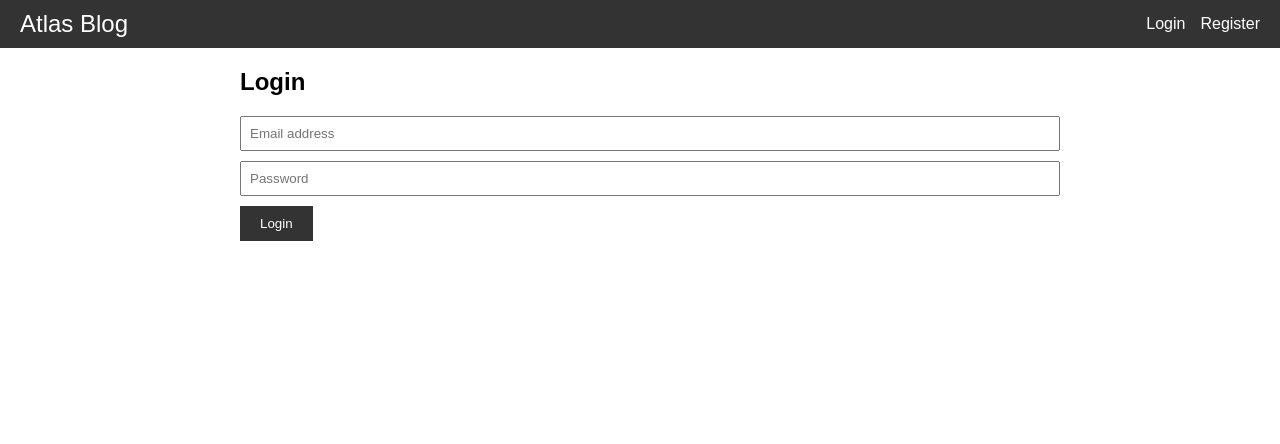
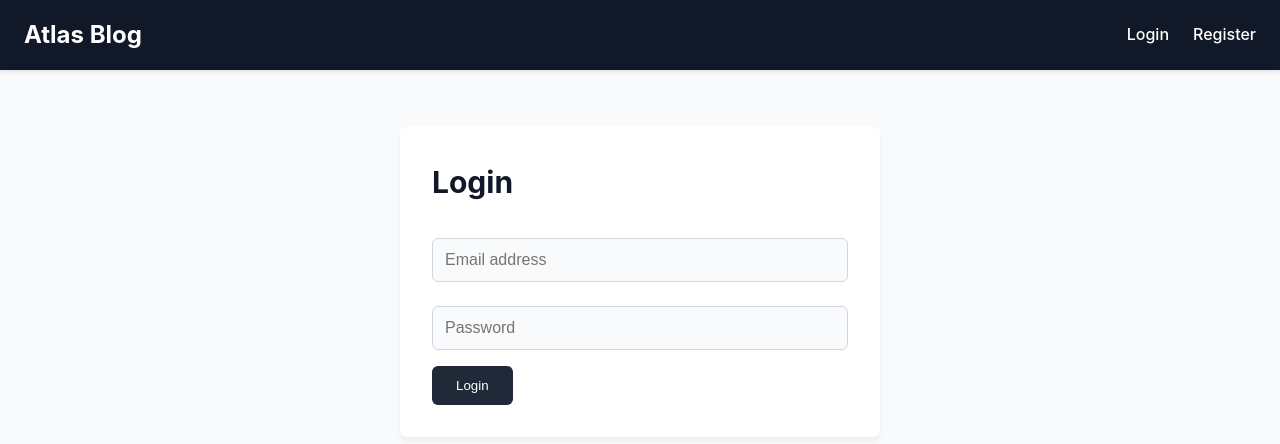
Before and after one commit to Tretorhate/blog_front, a React (Create React App) app: page /login in a window 1280 px wide. Shown: the top 444 px of the page. Built offline with nearby package versions, Linux system fonts and the light colour scheme.

Commit message:
front changes

```diff
--- a/src/components/Navbar.js
+++ b/src/components/Navbar.js
@@ -20,7 +20,12 @@ function Navbar({ user, setUser }) {
           <>
             <Link to="/create-post">Create Post</Link>
             <Link to="/profile">Profile</Link>
-            <button onClick={handleLogout}>Logout</button>
+            {user.role === "admin" && (
+              <Link to="/register">Register New User</Link>
+            )}
+            <button className="nav-button" onClick={handleLogout}>
+              Logout
+            </button>
           </>
         ) : (
           <>
--- a/src/styles.css
+++ b/src/styles.css
@@ -1,43 +1,126 @@
-body {
-  font-family: Arial, sans-serif;
+/* Reset and Base Styles */
+* {
   margin: 0;
   padding: 0;
+  box-sizing: border-box;
 }
 
-.container {
-  max-width: 800px;
-  margin: 20px auto;
-  padding: 0 20px;
+body {
+  font-family: "Inter", -apple-system, BlinkMacSystemFont, "Segoe UI", Roboto,
+    sans-serif; /* Updated from Arial */
+  background-color: #f9fafb; /* Light gray */
+  color: #1f2937; /* Dark gray */
+  line-height: 1.6;
 }
 
+/* Container */
+.container {
+  max-width: 960px; /* Slightly wider than 800px */
+  margin: 0 auto; /* Centered */
+  padding: 1.5rem; /* Consistent padding */
+}
+
+/* Typography */
+h2 {
+  font-size: 1.875rem; /* 30px */
+  font-weight: 700;
+  color: #111827; /* Nearly black */
+  margin-bottom: 1.5rem;
+}
+
+h3 {
+  font-size: 1.25rem; /* 20px */
+  font-weight: 600;
+  color: #374151; /* Darker gray */
+}
+
+/* Buttons (General) */
+button {
+  background-color: #1f2937; /* Dark gray */
+  color: #ffffff;
+  padding: 0.75rem 1.5rem; /* Updated from 10px 20px */
+  border: none;
+  border-radius: 0.375rem; /* 6px */
+  font-weight: 500;
+  cursor: pointer;
+  transition: background-color 0.2s ease, transform 0.1s ease;
+}
+
+button:hover {
+  background-color: #374151; /* Lighter gray, updated from #555 */
+  transform: translateY(-1px);
+}
+
+button:active {
+  transform: translateY(0);
+}
+
+/* Navbar */
 .navbar {
-  background-color: #333;
-  padding: 10px 20px;
+  background-color: #111827; /* Dark navy, updated from #333 */
+  padding: 1rem 1.5rem; /* Updated from 10px 20px */
   display: flex;
   justify-content: space-between;
   align-items: center;
+  box-shadow: 0 2px 4px rgba(0, 0, 0, 0.1); /* Added shadow */
 }
 
 .navbar .logo {
-  color: white;
+  color: #ffffff; /* Updated from white */
   text-decoration: none;
-  font-size: 1.5em;
+  font-size: 1.5rem; /* Updated from 1.5em */
+  font-weight: 700; /* Bold logo */
 }
 
-.nav-links a,
-.nav-links button {
-  color: white;
-  text-decoration: none;
-  margin-left: 15px;
-  background: none;
-  border: none;
-  cursor: pointer;
+.nav-links {
+  display: flex;
+  gap: 1.5rem; /* Updated from margin-left: 15px */
+  align-items: center; /* Align items vertically */
 }
 
+.nav-links a {
+  color: #ffffff;
+  text-decoration: none;
+  font-weight: 500;
+  transition: color 0.2s ease;
+}
+
+.nav-links a:hover {
+  color: #d1d5db; /* Light gray on hover */
+}
+
+/* Logout Button */
+.nav-links .nav-button {
+  background: none; /* No background, blends with navbar */
+  color: #ffffff;
+  padding: 0.5rem 1rem; /* Smaller than general button */
+  border: 1px solid #ffffff; /* Subtle border */
+  border-radius: 0.375rem; /* 6px */
+  font-weight: 500;
+  cursor: pointer;
+  transition: color 0.2s ease, border-color 0.2s ease, transform 0.1s ease;
+}
+
+.nav-links .nav-button:hover {
+  color: #d1d5db;
+  border-color: #d1d5db;
+  transform: translateY(-1px);
+}
+
+.nav-links .nav-button:active {
+  transform: translateY(0);
+}
+
+/* Forms (auth-form, post-form, profile) */
 .auth-form,
 .post-form,
 .profile {
-  margin: 20px 0;
+  background-color: #ffffff;
+  padding: 2rem; /* Updated from margin-based spacing */
+  border-radius: 0.5rem; /* 8px */
+  box-shadow: 0 4px 6px rgba(0, 0, 0, 0.05); /* Added subtle shadow */
+  max-width: 480px;
+  margin: 2rem auto; /* Centered with more margin */
 }
 
 .auth-form input,
@@ -45,75 +128,139 @@ body {
 .post-form textarea,
 .profile input,
 .profile textarea {
-  display: block;
   width: 100%;
-  margin: 10px 0;
-  padding: 8px;
+  padding: 0.75rem; /* Updated from 8px */
+  margin: 0.5rem 0 1rem; /* Updated spacing */
+  border: 1px solid #d1d5db; /* Light gray border */
+  border-radius: 0.375rem; /* 6px */
+  font-size: 1rem;
+  background-color: #f9fafb; /* Light background */
+  transition: border-color 0.2s ease;
 }
 
-button {
-  background-color: #333;
-  color: white;
-  padding: 10px 20px;
-  border: none;
-  cursor: pointer;
+.auth-form input:focus,
+.post-form input:focus,
+.post-form textarea:focus,
+.profile input:focus,
+.profile textarea:focus {
+  outline: none;
+  border-color: #6b7280; /* Medium gray */
+  box-shadow: 0 0 0 2px rgba(107, 114, 128, 0.2); /* Focus ring */
 }
 
-button:hover {
-  background-color: #555;
+.post-form textarea,
+.profile textarea {
+  min-height: 120px;
+  resize: vertical;
 }
 
-.error {
-  color: red;
-}
-
-.success {
-  color: green;
+/* Post List */
+.post-list {
+  margin-top: 2rem; /* Added spacing */
 }
 
 .post-list .post {
-  border: 1px solid #ddd;
-  padding: 15px;
-  margin: 10px 0;
+  background-color: #ffffff;
+  padding: 1.5rem; /* Updated from 15px */
+  border-radius: 0.5rem; /* 8px, updated from 1px border */
+  box-shadow: 0 2px 4px rgba(0, 0, 0, 0.05); /* Replaced border with shadow */
+  margin-bottom: 1.5rem; /* Updated from 10px */
+}
+
+.post-list .post p {
+  color: #4b5563; /* Medium gray */
+  margin: 0.5rem 0;
 }
 
 .post-actions {
-  margin-top: 10px;
+  margin-top: 1rem; /* Updated from 10px */
+  display: flex;
+  gap: 1rem; /* Replaced margin-right with gap */
 }
 
 .post-actions button {
-  margin-right: 10px;
-  background-color: #007bff;
+  background-color: #6b7280; /* Gray, updated from #007bff */
+  padding: 0.5rem 1rem; /* Smaller than general button */
 }
 
 .post-actions button:hover {
-  background-color: #0056b3;
+  background-color: #4b5563; /* Updated from #0056b3 */
 }
 
+/* Edit Form */
 .edit-form {
-  margin-top: 10px;
+  margin-top: 1rem; /* Updated from 10px */
 }
 
 .edit-form input,
 .edit-form textarea {
   width: 100%;
-  margin: 10px 0;
-  padding: 8px;
+  padding: 0.75rem; /* Updated from 8px */
+  margin: 0.5rem 0 1rem; /* Updated spacing */
+  border: 1px solid #d1d5db;
+  border-radius: 0.375rem;
+  background-color: #f9fafb;
+  transition: border-color 0.2s ease;
+}
+
+.edit-form input:focus,
+.edit-form textarea:focus {
+  outline: none;
+  border-color: #6b7280;
+  box-shadow: 0 0 0 2px rgba(107, 114, 128, 0.2);
+}
+
+.edit-form textarea {
+  min-height: 120px;
+  resize: vertical;
 }
 
 .edit-form button {
-  margin-right: 10px;
+  margin-right: 1rem; /* Updated from 10px */
 }
 
+/* Error and Success Messages */
 .error-list {
-  list-style-type: none;
+  list-style: none;
   padding: 0;
-  margin: 10px 0;
+  margin: 1rem 0; /* Updated from 10px */
 }
 
 .error-list .error {
-  color: red;
-  font-size: 0.9em;
+  color: #dc2626; /* Red, updated from red */
+  font-size: 0.875rem; /* 14px, updated from 0.9em */
 }
 
-/* Existing styles remain unchanged */
+.success {
+  color: #16a34a; /* Green, updated from green */
+  font-size: 0.875rem;
+  margin: 1rem 0;
+}
+
+/* Responsive Design */
+@media (max-width: 640px) {
+  .container {
+    padding: 1rem;
+  }
+  .navbar {
+    flex-direction: column;
+    gap: 1rem;
+  }
+  .nav-links {
+    flex-direction: column;
+    align-items: center;
+  }
+  .nav-button {
+    width: 100%;
+    text-align: center;
+  }
+  .auth-form,
+  .post-form,
+  .profile {
+    padding: 1.5rem;
+    margin: 1rem;
+  }
+  .post-list .post {
+    padding: 1rem;
+  }
+}
```
